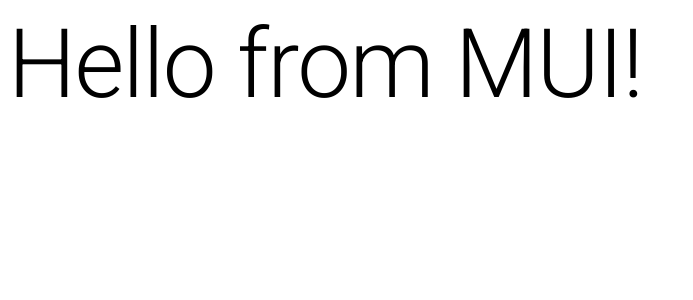
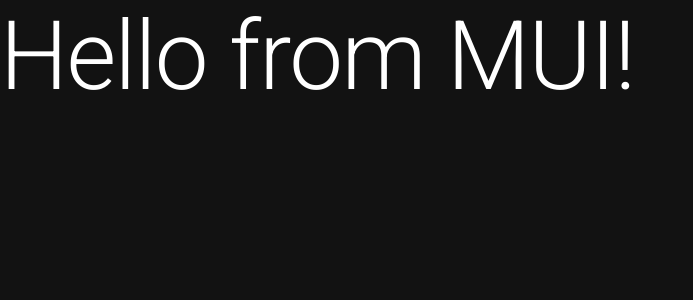
Before and after one commit to gipfeli-io/gipfeli-frontend, a Next.js app: page / in a window 1280 px wide. Shown: the top 300 px of the page, without its empty margins (0-693 px from the left). Built offline with nearby package versions, Linux system fonts and the light colour scheme.

Commit message:
Add basic dark theme

```diff
--- a/pages/_app.tsx
+++ /dev/null
@@ -1,11 +0,0 @@
-import type { AppProps } from 'next/app'
-import '@fontsource/roboto/300.css';
-import '@fontsource/roboto/400.css';
-import '@fontsource/roboto/500.css';
-import '@fontsource/roboto/700.css';
-
-function MyApp({ Component, pageProps }: AppProps) {
-  return <Component {...pageProps} />
-}
-
-export default MyApp
--- /dev/null
+++ b/src/pages/_app.tsx
@@ -0,0 +1,20 @@
+import type {AppProps} from 'next/app'
+import '@fontsource/roboto/300.css';
+import '@fontsource/roboto/400.css';
+import '@fontsource/roboto/500.css';
+import '@fontsource/roboto/700.css';
+import {CssBaseline} from '@mui/material';
+import {ThemeProvider} from '@mui/material/styles';
+import theme from '../themes/dark';
+
+
+function MyApp({Component, pageProps}: AppProps) {
+    return (
+        <ThemeProvider theme={theme}>
+            <CssBaseline/>
+            <Component {...pageProps} />
+        </ThemeProvider>
+    )
+}
+
+export default MyApp
--- /dev/null
+++ b/src/themes/dark.ts
@@ -0,0 +1,9 @@
+import {createTheme} from '@mui/material/styles';
+
+const theme = createTheme({
+    palette: {
+        mode: 'dark'
+    },
+});
+
+export default theme;
```
Also changed, not shown: src/pages/index.tsx (renamed from pages/index.tsx), 2 other files (tests, documents, lock files or other folders).
